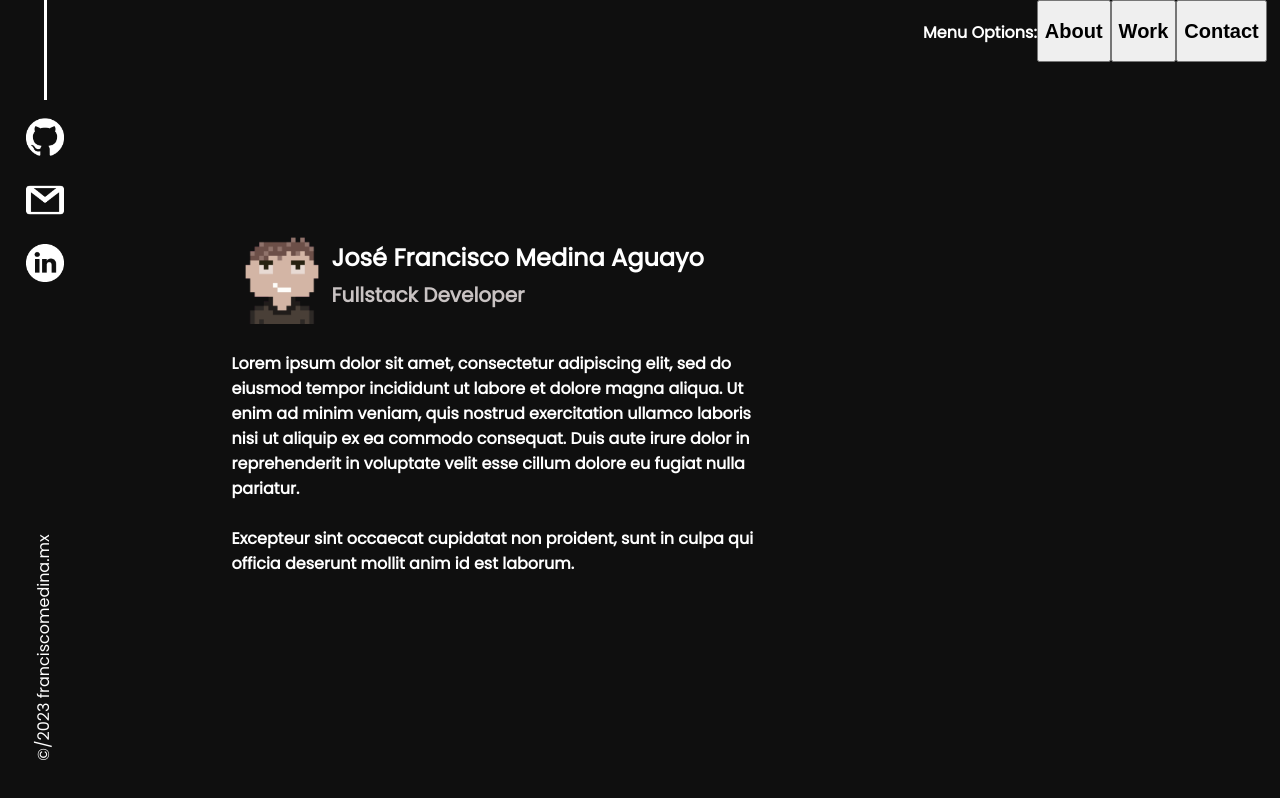
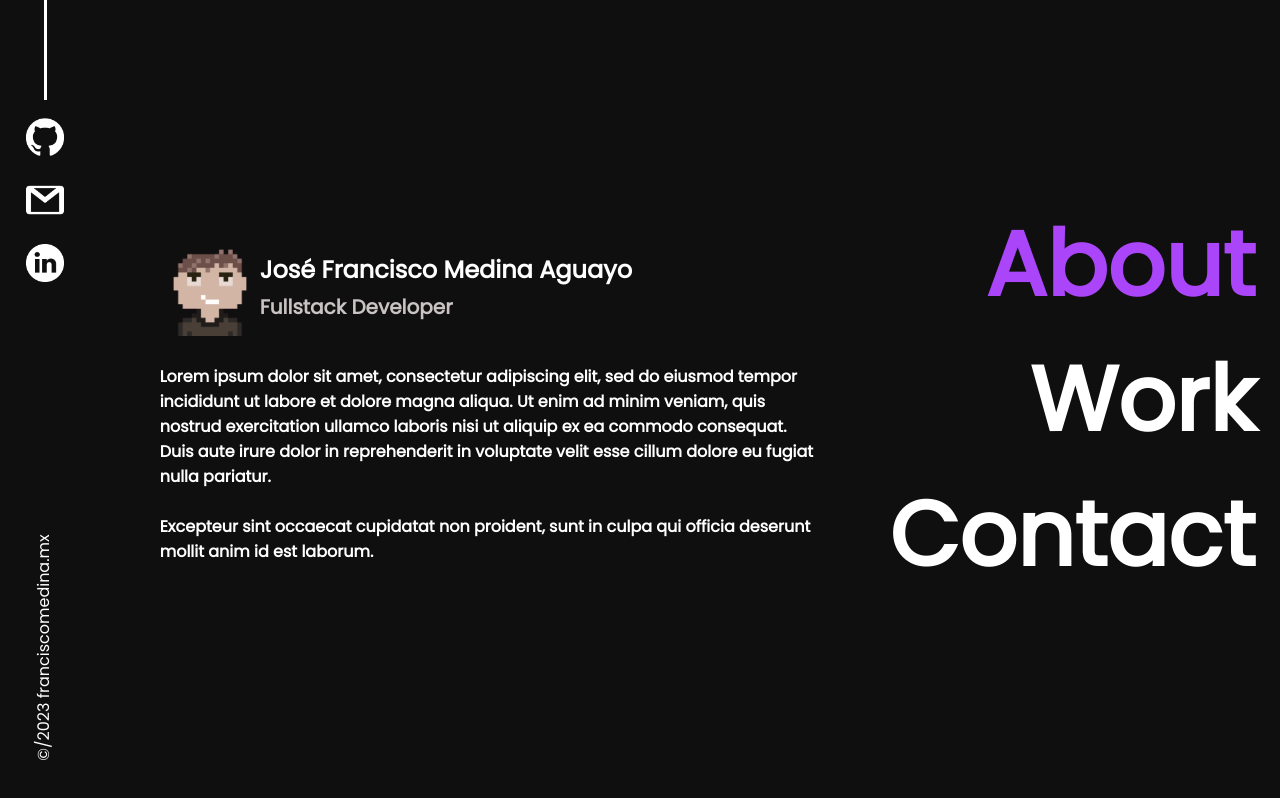
Before and after one commit to franciscomedinaag/my-site-front, a React (Create React App) app: page / in a window 1280 px wide. Built offline with nearby package versions, Linux system fonts and the light colour scheme.

Commit message:
finish menu main styles

```diff
--- a/src/views/Home/components/Menu.js
+++ b/src/views/Home/components/Menu.js
@@ -4,7 +4,6 @@ export default function Menu({selectedView, changeSelectedView}) {
 
   return (
     <div className='menu'>
-      Menu Options:
       <button onClick={() => changeSelectedView("about")}>
         <h2 className={`menu-item-text ${selectedView==="about" ? "menu-item-text-active" : ""}`}>About</h2>
       </button>
@@ -12,7 +11,9 @@ export default function Menu({selectedView, changeSelectedView}) {
         <h2 className={`menu-item-text ${selectedView==="work" ? "menu-item-text-active" : ""}`}>Work</h2>
       </button>
       <button>
-        <h2 className="menu-item-text">Contact</h2>
+        <a target="_blank" rel="noopener noreferrer" href="mailto:franciscomedinaag@gmail.com">
+          <h2 className="menu-item-text">Contact</h2>
+        </a>
       </button>
     </div>
   )
--- a/src/views/Home/home.css
+++ b/src/views/Home/home.css
@@ -22,11 +22,40 @@
     align-items: center;
 }
 
+/* ---------- MENU ---------- */
 .menu {
     height: 100%;
     width: 30%;
+    display: flex;
+    flex-flow: column;
+    justify-content: center;
+    margin-right: 25px;
 }
 
+.menu button {
+	background: none;
+	color: inherit;
+	border: none;
+	padding: 0;
+	font: inherit;
+	cursor: pointer;
+	outline: inherit;
+    text-align: end;
+}
+
+.menu a {
+    text-decoration: none;
+    color: inherit;
+}
+
+.menu-item-text {
+    font-size: 90px;
+    margin: 0;
+}
+
+.menu-item-text-active {
+    color: #AA45FA;
+}
 
 /* ---------- INFO BAR ---------- */
 .info-bar {
@@ -74,7 +103,8 @@
 
 /* ---------- ABOUT ---------- */
 .about-container {
-    max-width: 550px;
+    max-width: 660px;
+    padding: 0 20px;
 }
 
 .about-info {
@@ -98,7 +128,13 @@
     color: #C9C3C3;
 }
 
-/* ---------- MOBILE ---------- */
+/* ---------- RESPONSIVE ---------- */
+
+@media only screen and (max-width: 1200px) {
+    .menu-item-text {
+        font-size: 60px;
+    }
+}
 @media only screen and (max-width: 768px) {
     .home-container{
         max-height: unset;
@@ -106,7 +142,7 @@
     }
     .home-container > div {
         flex-flow: column-reverse;
-        padding: 0 20px;
+        padding: 0 30px;
     }
 
     .home-content, .info-bar, .info-bar-container {
@@ -147,6 +183,10 @@
         height: 0px;
     }
 
+    .about-container {
+        padding: 0px;
+    }
+
     .about-info {
         margin-top: 20px;
     }
```
